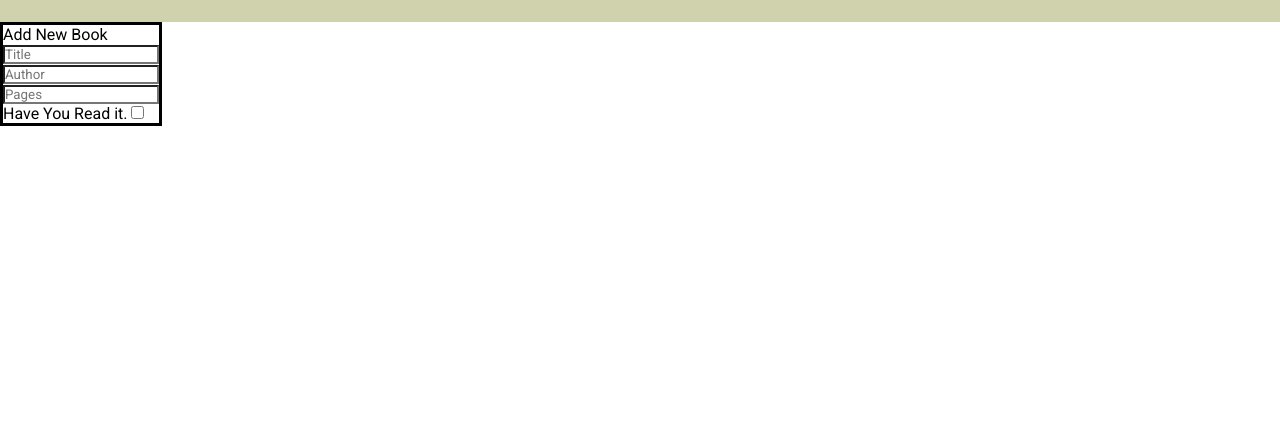
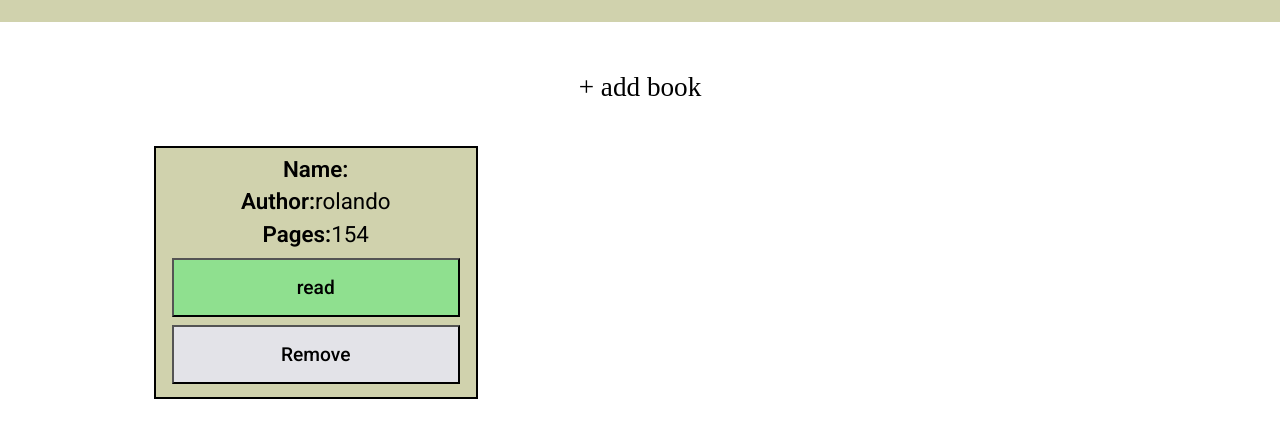
Before and after one commit to sayeed-dev-07/Project-Library, a plain HTML site: page Project Files/index.html in a window 1280 px wide. Shown: the part 89-526 px from the top of the page. Drawn offline with Linux system fonts and the light colour scheme; a web font is replaced by a local one.

Commit message:
added the card style and added some new styles

```diff
--- a/Project Files/index.html
+++ b/Project Files/index.html
@@ -1,11 +1,13 @@
 <!DOCTYPE html>
 <html lang="en">
+
 <head>
     <meta charset="UTF-8">
     <meta name="viewport" content="width=device-width, initial-scale=1.0">
     <title>Library</title>
     <link rel="stylesheet" href="style.css">
 </head>
+
 <body>
     <!--  main container starts here -->
     <div class="main-container">
@@ -26,8 +28,38 @@
         <!-- middle container starts here -->
         <div class="container">
 
+
+            <div class="button-container">
+                <button class="add-book">
+                    + add book
+                </button>
+            </div>
+
+            <!-- cards container section starts here -->
+            <div class="cards-container">
+                <div class="card">
+                    <div class="title card-info">
+                    <p>Name:</p>
+                    <span class="title-span "></span>
+                    </div>
+                    <div class="author card-info">
+                    <p>Author:</p>
+                    <span class="author-span">rolando</span>
+                    </div>
+                    <div class="pages card-info">
+                    <p>Pages:</p>
+                <span class="pages-span">154</span>
+                    </div>
+                    <button class="readOrNot yes">read</button>
+                    <button class="delete">Remove</button>
+                </div>
+
+
+            </div>
+            <!-- cards container section ends here -->
+
             <!-- designning dialog here -->
-             <dialog id="dialog" open>
+            <dialog id="dialog">
                 <div class="dialog-inner-div">
                     <p>Add New Book</p>
                     <div class="title">
@@ -60,4 +92,5 @@
     </div>
     <!--  main container ends here -->
 </body>
+
 </html>
--- a/Project Files/style.css
+++ b/Project Files/style.css
@@ -7,6 +7,7 @@
     --button-color: rgb(42, 160, 42);
     --primary-text:"Roboto", serif;
     --header-text: "Mochiy Pop One",serif;
+    --card-primary-color:#f1f0f2;
 }
 
 * {
@@ -41,5 +42,86 @@
 .log-in:hover{
     background-color: var(--main-bg-color);
     transform: scale(1.1);
+    box-shadow: 1px 1px 1px rgba(20, 20, 20, 0.2 );
 
 }
+
+.add-book{
+    padding: 1.1rem 2.2rem;
+    font-family: var(--header-text);
+    font-size: 1.7rem;
+    cursor: pointer;
+    border: none;
+    transition: transform 0.2s ease;
+}
+.add-book:hover{
+    transform: scale(1.09);
+
+}
+.button-container{
+    width: 100vw;
+    display: flex;
+    align-items: center;
+    justify-content: center;
+}
+.container{
+    padding-top: 2rem;
+    width: 100vw;
+}
+.cards-container{
+
+    text-align: center;
+    margin: 2% 12%;
+    display: grid;
+
+    grid-template-columns: repeat(auto-fill, minmax(300px, 1fr));
+    gap: 2re
+}
+.card{
+    background-color: var(--header-bg-color);
+    font-size:1.4rem;
+    display: flex;
+    align-items: center;
+    justify-content: space-between;
+    flex-direction: column;
+    border: 2px solid;
+    padding: 4% 5%;
+    gap: 0.5rem;
+    line-height: 0.8;
+
+}
+.card p{
+    font-weight: 600;
+}
+.card-info {
+    display: flex;
+    align-items: center;
+    justify-content: flex-start;
+    background-color: transparent;
+    margin-bottom: 0.4rem;
+}
+.card-info > p , span{
+    background: transparent;
+}
+
+
+.card button{
+    width: 100%;
+    padding: 1rem ;
+    font-size:1.2rem;
+    font-weight: 500;
+    cursor: pointer;
+}
+.delete{
+    background-color: #e3e3e8;
+}
+
+/* book card read or not style */
+.yes{
+    background-color: rgb(143, 224, 143);
+
+}
+.no{
+    background-color: rgb(226, 137, 137)
+
+}
```
Lines whose indentation alone changed are shown as unchanged.
